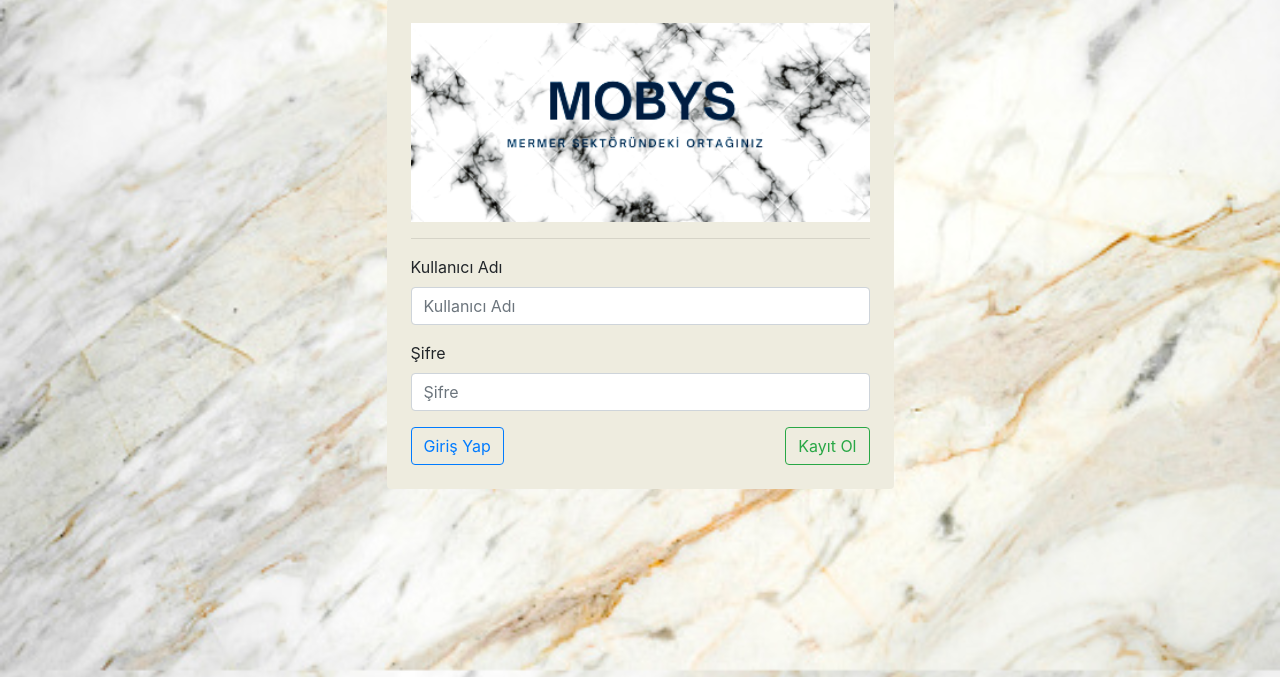
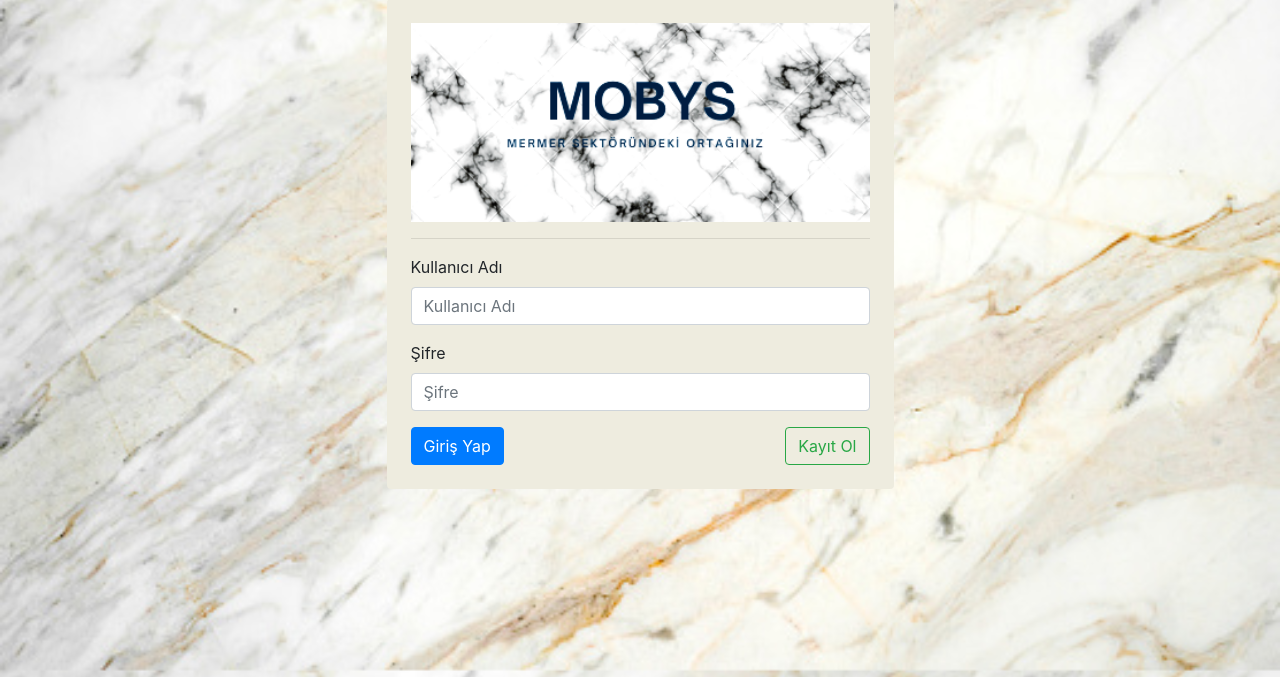
Before and after one commit to karakayaahmet/marble_project, a Django app: page / in a window 1280 px wide. Shown: the part 41-718 px from the top of the page. Run offline with Django 4.2, Linux system fonts and the light colour scheme; some libraries are stand-ins or nearby versions.

Commit message:
tasarım iyileştirilmeleri.

```diff
--- a/marbleproject/templates/hesap/giris.html
+++ b/marbleproject/templates/hesap/giris.html
@@ -39,7 +39,7 @@
                       <input type="password" class="form-control" placeholder="Şifre" name="password">
                     </div>
                     <div class="d-flex justify-content-between">
-                    <button type="submit" class="btn btn-outline-primary">Giriş Yap</button>
+                    <button type="submit" class="btn btn-primary">Giriş Yap</button>
                     <a href="{% url 'kayitlar' %}" class="btn btn-outline-success">Kayıt Ol</a>
                   </div>
                   </form>
--- a/marbleproject/templates/hesap/kayit.html
+++ b/marbleproject/templates/hesap/kayit.html
@@ -51,7 +51,7 @@
                     </div>
 
                     <div class="d-flex justify-content-between">
-                    <button type="submit" class="btn btn-outline-primary">Kayıt Ol</button>
+                    <button type="submit" class="btn btn-primary">Kayıt Ol</button>
                     <a href="{% url 'giris' %}" class="btn btn-outline-success">Giriş Yap</a>
                   </div>
                   </form>
```
